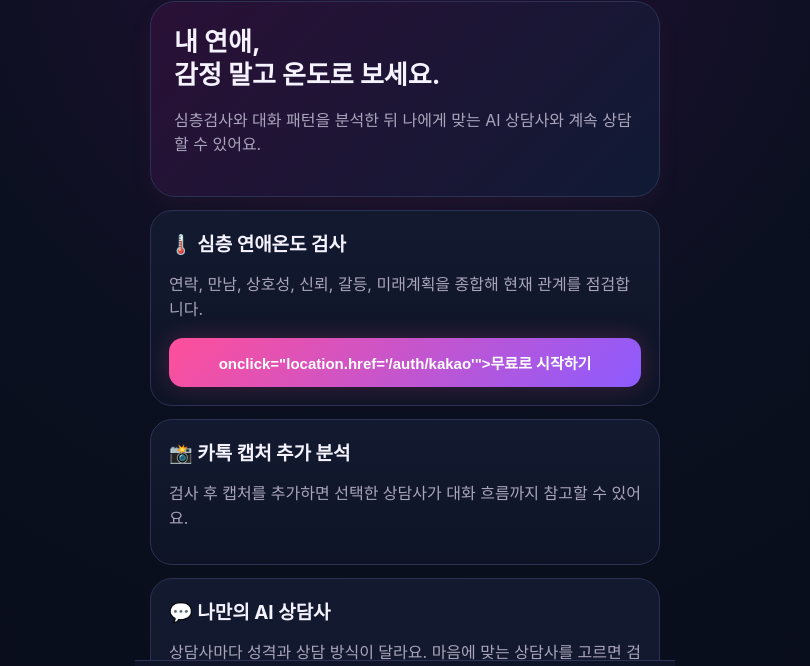
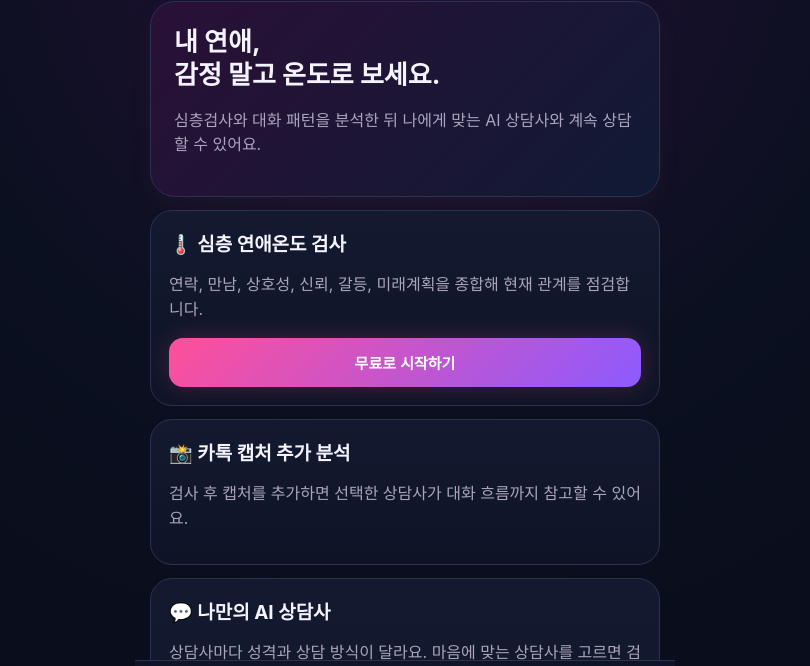
Before and after one commit to leedanbee20-collab/yeonaeondo, a website: page index.html in a window 1280 px wide. Shown: the part 70-736 px from the top of the page, without its empty margins (235-1045 px from the left). Drawn offline with Linux system fonts and the light colour scheme.

Commit message:
Update index.html

```diff
--- a/index.html
+++ b/index.html
@@ -54,7 +54,7 @@ nav button{background:transparent;border:0;color:var(--muted);padding:7px;font-s
 
 <section id="home" class="screen active">
   <div class="hero"><h1>내 연애,<br>감정 말고 온도로 보세요.</h1><p>심층검사와 대화 패턴을 분석한 뒤 나에게 맞는 AI 상담사와 계속 상담할 수 있어요.</p></div>
-  <div class="card"><h2>🌡️ 심층 연애온도 검사</h2><p class="muted">연락, 만남, 상호성, 신뢰, 갈등, 미래계획을 종합해 현재 관계를 점검합니다.</p><button id="startBtn" type="button" class="btn primary">onclick="location.href='/auth/kakao'">무료로 시작하기</button></div>
+  <div class="card"><h2>🌡️ 심층 연애온도 검사</h2><p class="muted">연락, 만남, 상호성, 신뢰, 갈등, 미래계획을 종합해 현재 관계를 점검합니다.</p><button id="startBtn" type="button" class="btn primary">무료로 시작하기</button></div>
   <div class="card"><h2>📸 카톡 캡처 추가 분석</h2><p class="muted">검사 후 캡처를 추가하면 선택한 상담사가 대화 흐름까지 참고할 수 있어요.</p></div>
   <div class="card"><h2>💬 나만의 AI 상담사</h2><p class="muted">상담사마다 성격과 상담 방식이 달라요. 마음에 맞는 상담사를 고르면 검사 결과와 카톡 분석을 이어받아 1:1로 상담합니다.</p><div class="counselors" id="homeCounselors"></div></div>
   <div class="card"><h2>🔮 연애타로</h2><p class="muted">둘만의 관계가 궁금하다면 질문을 적고 카드 3장을 직접 뽑아보세요.</p><button class="btn secondary" onclick="openTarot()">연애타로 카드 뽑기</button></div>
```
